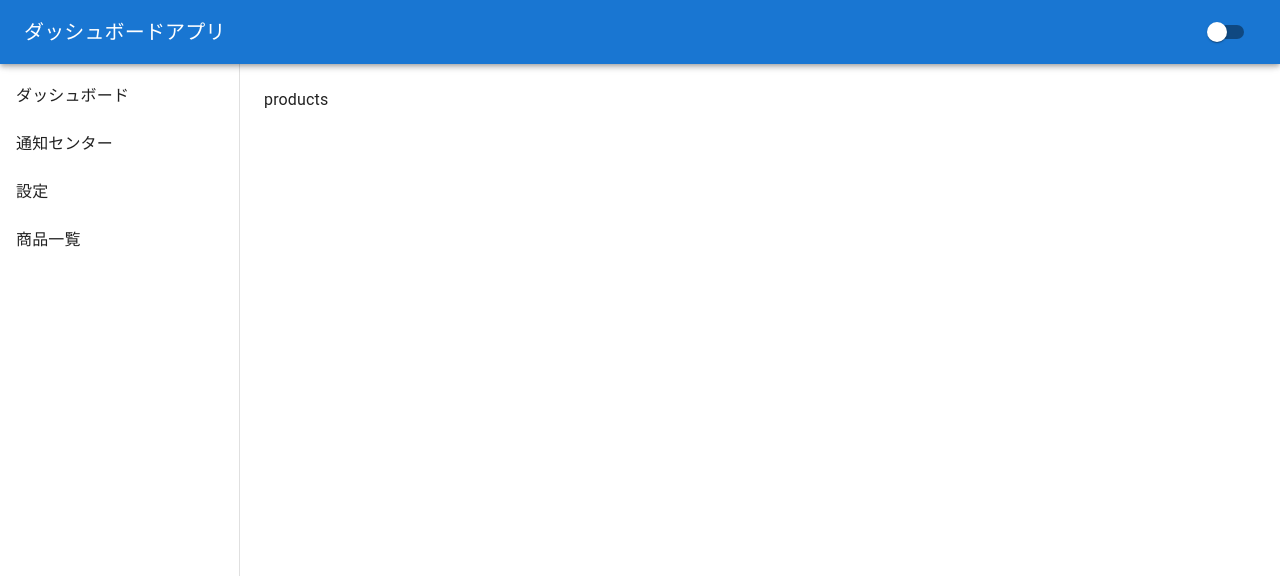
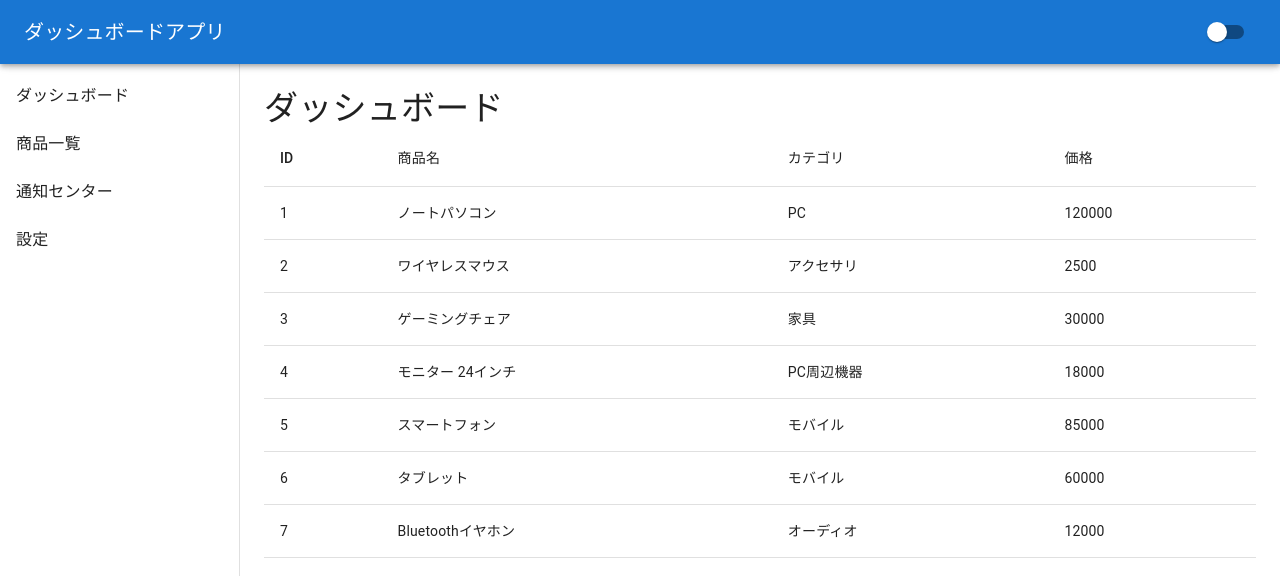
Before and after one commit to FOXHOUND-Ogasawara/dashboard-app, a React (Vite) app: page /products in a window 1280 px wide. Shown: the top 576 px of the page. Built offline with nearby package versions, Linux system fonts and the light colour scheme.

Commit message:
タスク1　⑤最終確認　タスク完了
④ テーブル表示の実装が終了
⑤最終確認も実施

```diff
--- a/src/components/SideMenu.tsx
+++ b/src/components/SideMenu.tsx
@@ -26,14 +26,14 @@ const SideMenu: React.FC<SideMenuProps> = ({ drawerWidth }) => {
         <ListItemButton component={Link} to="/">
           <ListItemText primary="ダッシュボード" />
         </ListItemButton>
+        <ListItemButton component={Link} to="/products">
+          <ListItemText primary="商品一覧" />
+        </ListItemButton>
         <ListItemButton component={Link} to="/notifications">
           <ListItemText primary="通知センター" />
         </ListItemButton>
         <ListItemButton component={Link} to="/settings">
           <ListItemText primary="設定" />
-        </ListItemButton>
-        <ListItemButton component={Link} to="/products">
-          <ListItemText primary="商品一覧" />
         </ListItemButton>
       </List>
     </Drawer>
--- a/src/pages/Dashboard.tsx
+++ b/src/pages/Dashboard.tsx
@@ -2,7 +2,6 @@ import { Paper, Typography } from "@mui/material";
 import Grid from "@mui/material/GridLegacy";
 import React from "react";
 import PlaceholderChart from "../components/PlaceholderChart";
-import Products from "./Products";
 
 const Dashboard: React.FC = () => {
   return (
--- a/src/pages/Products.tsx
+++ b/src/pages/Products.tsx
@@ -1,10 +1,43 @@
 import React from "react";
 import { products } from "../data/productsData";
+import {
+  TableCell,
+  TableHead,
+  TableRow,
+  Table,
+  Typography,
+  Box,
+  TableBody,
+} from "@mui/material";
 
 const Products: React.FC = () => {
-  console.log(products);
-
-  return <div>products</div>;
+  return (
+    <Box>
+      <Typography variant="h4">ダッシュボード</Typography>
+      <Table>
+        <TableHead>
+          <TableRow>
+            <TableCell>ID</TableCell>
+            <TableCell>商品名</TableCell>
+            <TableCell>カテゴリ</TableCell>
+            <TableCell>価格</TableCell>
+          </TableRow>
+        </TableHead>
+        <TableBody>
+          {products.map((product) => {
+            return (
+              <TableRow key={product.id}>
+                <TableCell>{product.id}</TableCell>
+                <TableCell>{product.name}</TableCell>
+                <TableCell>{product.category}</TableCell>
+                <TableCell>{product.price}</TableCell>
+              </TableRow>
+            );
+          })}
+        </TableBody>
+      </Table>
+    </Box>
+  );
 };
 
 export default Products;
```
